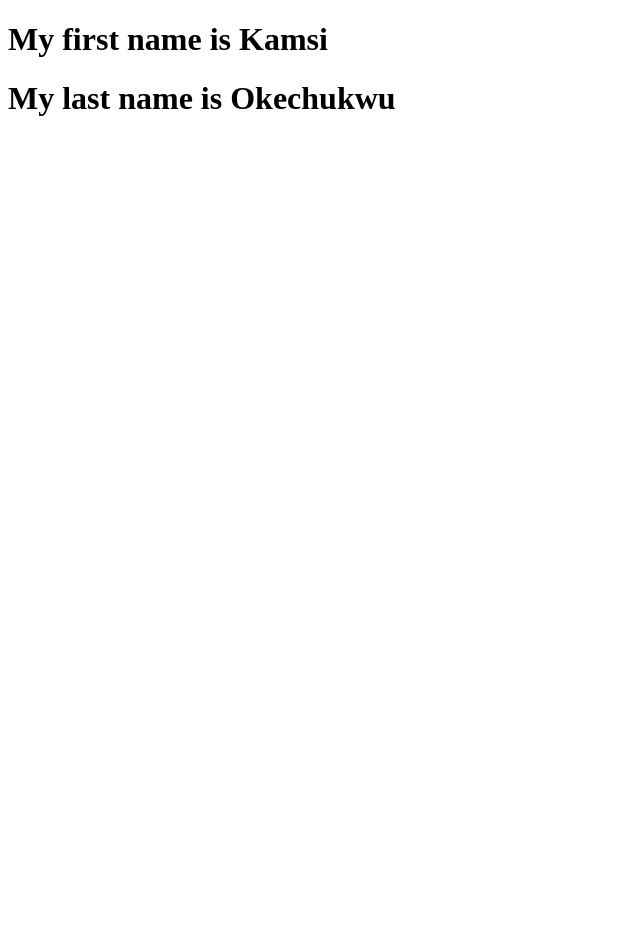
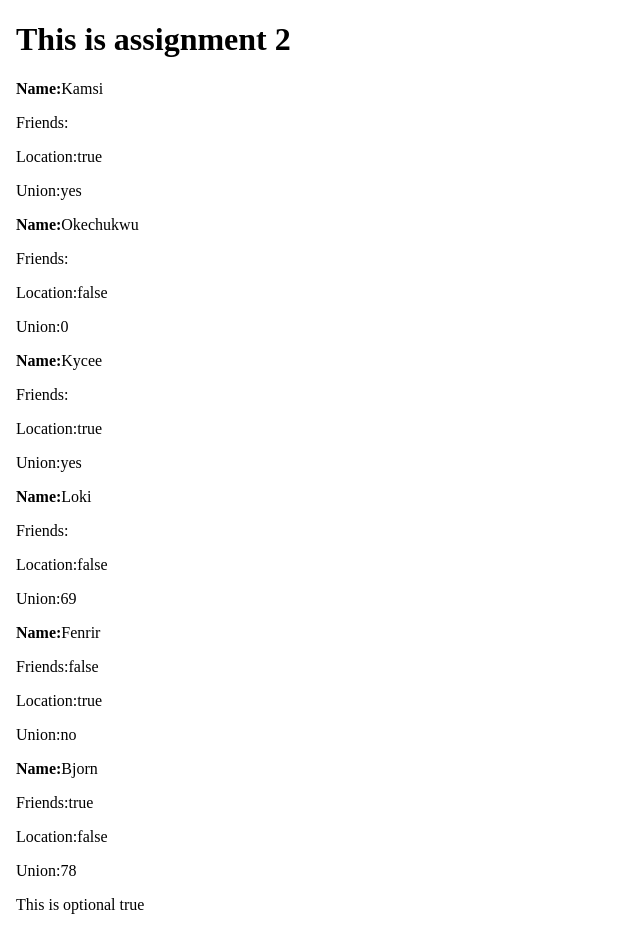
Before and after one commit to CalyxMystic/Kamsi_Okechukwu_Learning_AngularF26, an Angular app: page / in a window 1280 px wide. Shown: the whole page, without its empty margins (0-640 px from the left). Before the commit the page ends 800 px from the top, so only its background shows below. Built offline with nearby package versions, Linux system fonts and the light colour scheme.

Commit message:
I changed the version of package.json and I started the server I added a new interface and added a union and optional variables Added my scss and did the html

```diff
--- a/src/app/app.html
+++ b/src/app/app.html
@@ -1,2 +1,25 @@
-<h1>My first name is {{firstName}}</h1>
-<h1>My last name is {{lastName}}</h1>
+<!doctype html>
+<html lang="en" xmlns="http://www.w3.org/1999/html">
+<head>
+  <meta charset="UTF-8">
+  <meta name="viewport" content="width=device-width, user-scalable=no, initial-scale=1.0, maximum-scale=1.0, minimum-scale=1.0">
+  <meta http-equiv="X-UA-Compatible" content="ie=edge">
+  <title>Document</title>
+</head>
+<body>
+<h1>This is assignment 2</h1>
+  @for (i of appList; track i.id){
+    <div class ="Cool">
+      <p><strong>Name:</strong>{{i.name}}</p>
+      <p>Friends:{{i.hasFriends}}</p>
+      <p>Location:{{i.hasLocation}}</p>
+      <p>Union:{{i.union}}</p>
+    </div>
+    @if (i.hasFriends){
+      <p class="Cool"> This is optional {{i.hasFriends}}</p>
+    }
+  } @empty {
+    <p>This is nothing</p>
+  }
+</body>
+</html>
--- /dev/null
+++ b/src/app/app.scss
@@ -0,0 +1 @@
+.Cool{}
--- a/src/app/app.ts
+++ b/src/app/app.ts
@@ -1,13 +1,19 @@
 import { Component, signal } from '@angular/core';
 import { RouterOutlet } from '@angular/router';
-
+import {A2} from './shared/models/a2';
 @Component({
   imports: [RouterOutlet],
   selector: 'app-root',
-  styleUrl: './app.css',
+  styleUrl: './app.scss',
   templateUrl: './app.html',
 })
 export class App {
-  firstName="Kamsi"
-  lastName="Okechukwu"
+  appList: A2[] =[
+    {id:1, name:"Kamsi", hasLocation:true, union:"yes"},
+    {id:2, name:"Okechukwu", hasLocation:false, union:0},
+    {id:3, name:"Kycee", hasLocation:true, union:"yes"},
+    {id:4, name:"Loki", hasLocation:false, union:69},
+    {id:5, name:"Fenrir", hasLocation:true, union:"no", hasFriends:false},
+    {id:6, name:"Bjorn", hasLocation:false, union:78, hasFriends:true},
+    ]
 }
--- a/src/app/shared/models/a2.ts
+++ b/src/app/shared/models/a2.ts
@@ -2,6 +2,6 @@ export interface A2 {
   id:number
   name:string
   hasLocation:boolean
-  union:number|string
-  hasFriends?:true
+  union:string | number
+  hasFriends?:boolean
 }
```
Also changed, not shown: src/app/app.css (deleted).
